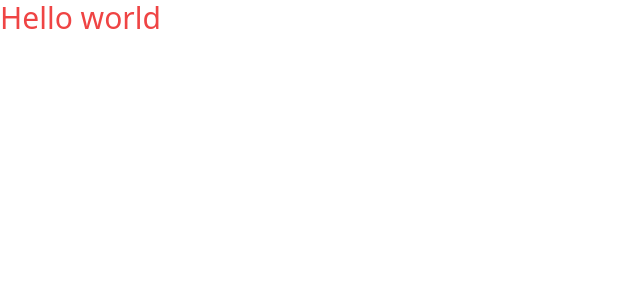
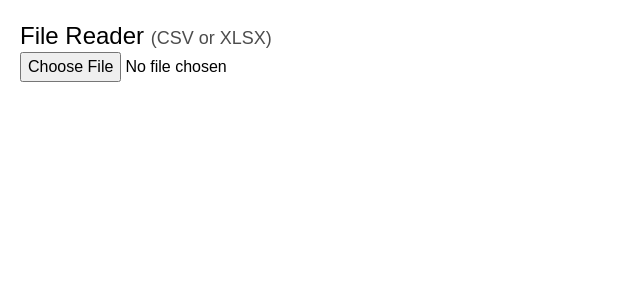
Before and after one commit to rhymes17/kelick, a React (Vite) app: page / in a window 1280 px wide. Shown: the top 300 px of the page, without its empty margins (0-640 px from the left). Built offline with nearby package versions, Linux system fonts and the light colour scheme.

Commit message:
poc: file upload functionality

```diff
--- a/package.json
+++ b/package.json
@@ -11,11 +11,14 @@
     "format": "prettier --write ."
   },
   "dependencies": {
+    "papaparse": "^5.5.1",
     "react": "^18.3.1",
-    "react-dom": "^18.3.1"
+    "react-dom": "^18.3.1",
+    "xlsx": "^0.18.5"
   },
   "devDependencies": {
     "@eslint/js": "^9.17.0",
+    "@types/papaparse": "^5.3.15",
     "@types/react": "^18.3.18",
     "@types/react-dom": "^18.3.5",
     "@typescript-eslint/eslint-plugin": "^8.21.0",
--- a/src/App.tsx
+++ b/src/App.tsx
@@ -1,9 +1,10 @@
 import './App.css';
+import FileUpload from './components/FileUpload';
 
 function App() {
   return (
     <div>
-      <h1 className="text-3xl text-red-500">Hello world</h1>
+      <FileUpload />
     </div>
   );
 }
--- /dev/null
+++ b/src/components/FileUpload.tsx
@@ -0,0 +1,116 @@
+import Papa from 'papaparse';
+import React, { useState } from 'react';
+import * as XLSX from 'xlsx';
+
+type RowData = { [key: string]: string | number | null };
+
+const FileUpload: React.FC = () => {
+  const [data, setData] = useState<RowData[]>([]);
+  const [headers, setHeaders] = useState<string[]>([]);
+
+  const handleFileChange = (e: React.ChangeEvent<HTMLInputElement>): void => {
+    const file = e.target.files?.[0];
+    if (!file) return;
+
+    const fileExtension = file.name.split('.').pop()?.toLowerCase();
+
+    if (fileExtension === 'csv') {
+      readCSV(file);
+    } else if (fileExtension === 'xlsx') {
+      readXLSX(file);
+    } else {
+      alert('Please upload a valid CSV or XLSX file.');
+    }
+  };
+
+  const readCSV = (file: File): void => {
+    Papa.parse<RowData>(file, {
+      header: true,
+      skipEmptyLines: true,
+      complete: (result) => {
+        const { data, meta } = result;
+        setHeaders(meta.fields || []);
+        setData(data);
+      },
+      error: (error) => {
+        console.error('Error parsing CSV:', error);
+        alert('Error parsing CSV file.');
+      },
+    });
+  };
+
+  const readXLSX = (file: File): void => {
+    const reader = new FileReader();
+    reader.onload = (event: any) => {
+      const data = new Uint8Array(event.target?.result as ArrayBuffer);
+      const workbook = XLSX.read(data, { type: 'array' });
+
+      const sheetName = workbook.SheetNames[0];
+      const sheet = workbook.Sheets[sheetName];
+
+      const jsonData: (string | number | null)[][] = XLSX.utils.sheet_to_json(
+        sheet,
+        { header: 1 },
+      );
+      const [headers, ...rows] = jsonData;
+
+      setHeaders(headers as string[]);
+      setData(
+        rows.map((row) => {
+          const rowObject: RowData = {};
+          headers.forEach((header, index) => {
+            rowObject[header as string] = row[index] ?? null;
+          });
+          return rowObject;
+        }),
+      );
+    };
+
+    reader.onerror = (error: any) => {
+      console.error('Error reading file:', error);
+      alert('An error occurred while reading the file.');
+    };
+
+    reader.readAsArrayBuffer(file);
+  };
+
+  return (
+    <div style={{ padding: '20px', fontFamily: 'Arial' }}>
+      <h2 className="text-2xl">
+        File Reader <span className="text-lg text-black/70">(CSV or XLSX)</span>
+      </h2>
+      <input
+        type="file"
+        accept=".csv , .xlsx"
+        onChange={handleFileChange}
+        style={{ marginBottom: '20px' }}
+      />
+      {data.length > 0 && (
+        <table
+          border={1}
+          cellPadding="10"
+          style={{ borderCollapse: 'collapse' }}
+        >
+          <thead>
+            <tr>
+              {headers.map((header, index) => (
+                <th key={index}>{header}</th>
+              ))}
+            </tr>
+          </thead>
+          <tbody>
+            {data.map((row, rowIndex) => (
+              <tr key={rowIndex}>
+                {headers.map((header, cellIndex) => (
+                  <td key={cellIndex}>{row[header]}</td>
+                ))}
+              </tr>
+            ))}
+          </tbody>
+        </table>
+      )}
+    </div>
+  );
+};
+
+export default FileUpload;
```
